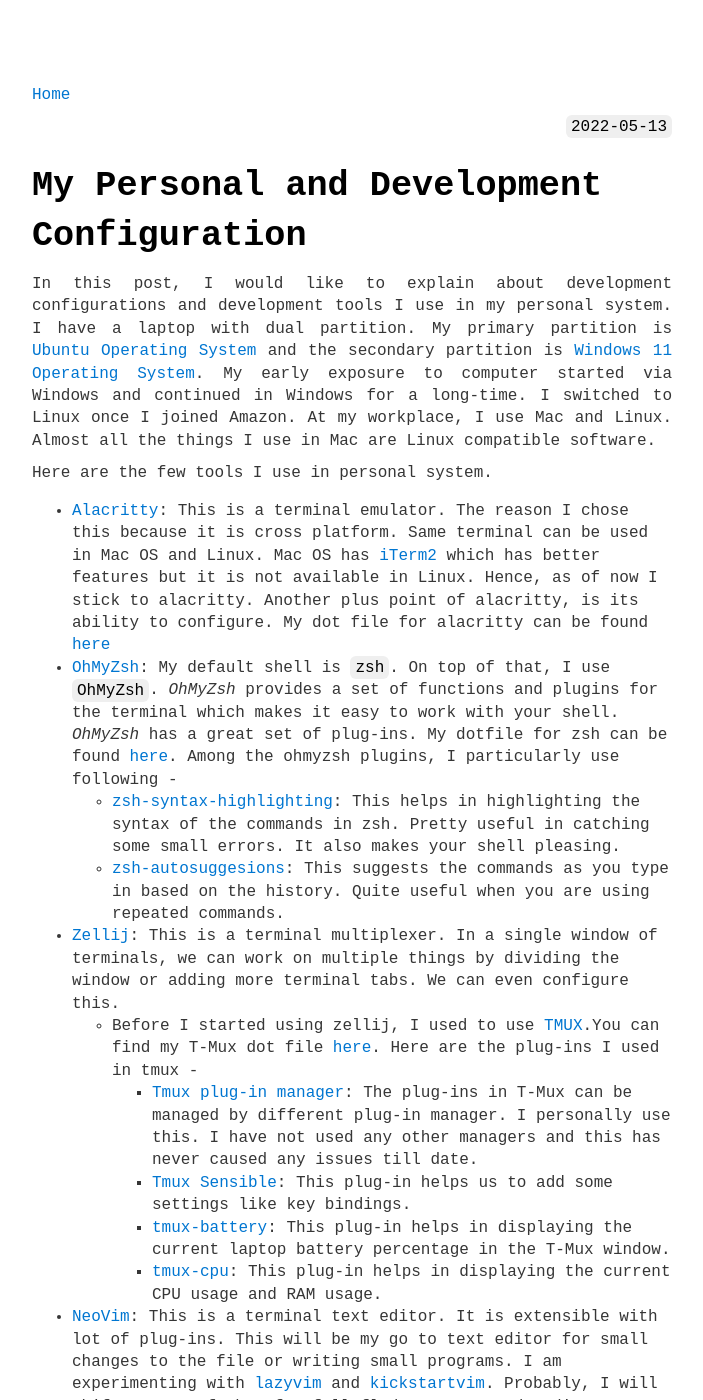
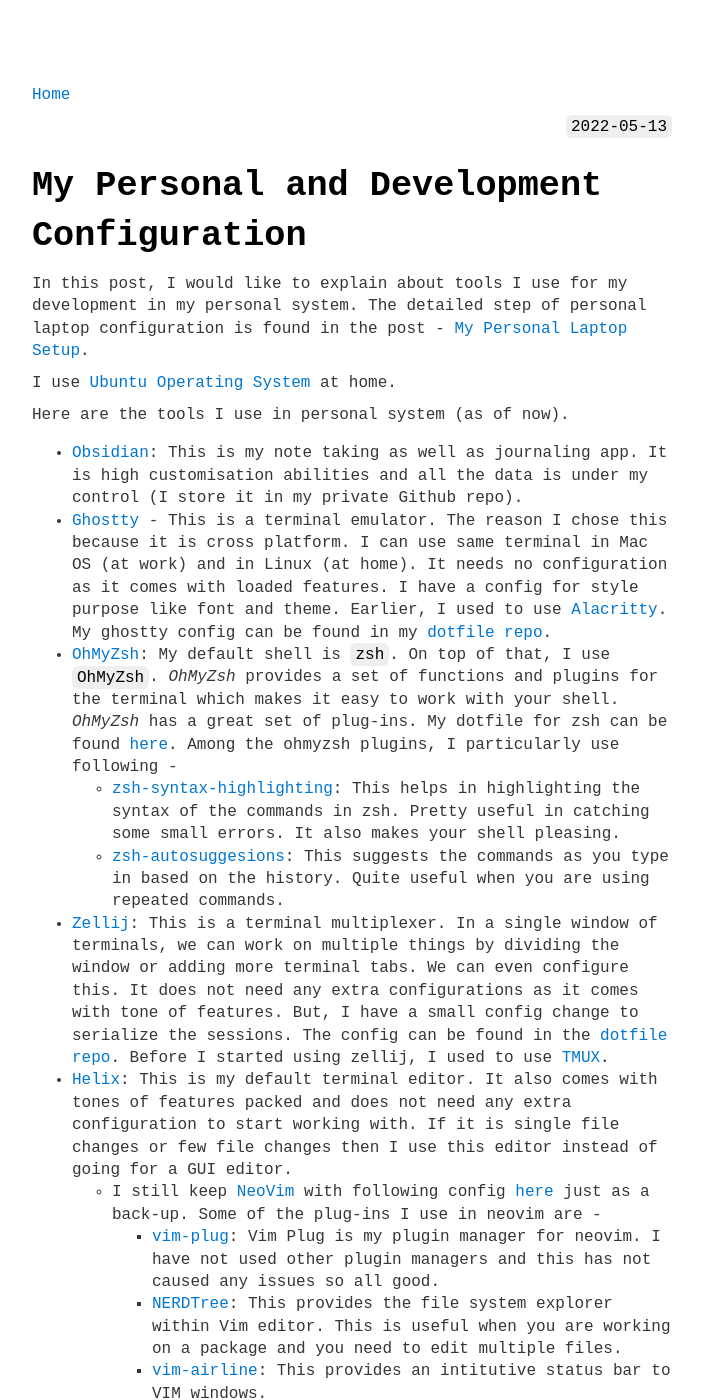
Before and after one commit to harsha-kadekar/harsha-kadekar.github.io, a Jekyll site: the page built from _posts/2022-05-13-my-development-configuration.md, in a window 1280 px wide and 1400 px high. Shown: the whole window, without its empty margins (288-991 px from the left). Built offline with Jekyll 4.4.1, drawn with Linux system fonts in a browser that asks for light colours; some of the changed text lies outside the part shown.

Commit message:
update: update development tools page

```diff
--- a/_posts/2022-05-13-my-development-configuration.md
+++ b/_posts/2022-05-13-my-development-configuration.md
@@ -3,40 +3,39 @@ category: Technical
 date: 2022-05-13
 layout: post
 title: My Personal and Development Configuration
-updated: 2024-11-07
+updated: 2026-02-14
 ---
 
-In this post, I would like to explain about development configurations and development tools I use in my personal system. I have a laptop with dual partition. My primary partition is [Ubuntu Operating System](https://ubuntu.com) and the secondary partition is [Windows 11 Operating System](https://www.microsoft.com/en-us/windows?r=1). My early exposure to computer started via Windows and continued in Windows for a long-time. I switched to Linux once I joined Amazon. At my workplace, I use Mac and Linux. Almost all the things I use in Mac are Linux compatible software.
+In this post, I would like to explain about tools I use for my development in my personal system. The detailed step of personal laptop configuration is found in the post - [My Personal Laptop Setup]({% post_url 2026-02-14-my-personal-laptop-setup %}).
+
+I use [Ubuntu Operating System](https://ubuntu.com)  at home.
 {: style="text-align: justify;"}
 
-Here are the few tools I use in personal system.
-- [Alacritty](https://alacritty.org): This is a terminal emulator. The reason I chose this because it is cross platform. Same terminal can be used in Mac OS and Linux. Mac OS has [iTerm2](https://iterm2.com) which has better features but it is not available in Linux. Hence, as of now I stick to alacritty. Another plus point of alacritty, is its ability to configure. My dot file for alacritty can be found [here](https://github.com/harsha-kadekar/dotfiles/blob/main/alacritty.yml)
+Here are the tools I use in personal system (as of now).
+- [Obsidian](https://obsidian.md): This is my note taking as well as journaling app. It is high customisation abilities and all the data is under my control (I store it in my private Github repo).
+- [Ghostty](https://ghostty.org) - This is a terminal emulator. The reason I chose this because it is cross platform. I can use same terminal in Mac OS (at work) and in Linux (at home). It needs no configuration as it comes with loaded features. I have a config for style purpose like font and theme. Earlier, I used to use [Alacritty](https://alacritty.org).  My ghostty config can be found in my [dotfile repo](https://github.com/harsha-kadekar/dotfiles/blob/main/ghostty_config).
 - [OhMyZsh](https://ohmyz.sh/): My default shell is `zsh`. On top of that, I use `OhMyZsh`. *OhMyZsh* provides a set of functions and plugins for the terminal which makes it easy to work with your shell. *OhMyZsh* has a great set of plug-ins. My dotfile for zsh can be found [here](https://github.com/harsha-kadekar/dotfiles/blob/main/zshrc). Among the ohmyzsh plugins, I particularly use following -
 	- [zsh-syntax-highlighting](https://github.com/zsh-users/zsh-syntax-highlighting): This helps in highlighting the syntax of the commands in zsh. Pretty useful in catching some small errors. It also makes your shell pleasing.
 	- [zsh-autosuggesions](https://github.com/zsh-users/zsh-autosuggestions): This suggests the commands as you type in based on the history. Quite useful when you are using repeated commands.
-- [Zellij](https://zellij.dev): This is a terminal multiplexer. In a single window of terminals, we can work on multiple things by dividing the window or adding more terminal tabs. We can even configure this.
-	- Before I started using zellij, I used to use [TMUX](https://github.com/tmux/tmux/wiki).You can find my T-Mux dot file [here](https://github.com/harsha-kadekar/dotfiles/blob/main/tmux.conf). Here are the plug-ins I used in tmux -
-		- [Tmux plug-in manager](https://github.com/tmux-plugins/tpm): The plug-ins in T-Mux can be managed by different plug-in manager. I personally use this. I have not used any other managers and this has never caused any issues till date.
-		- [Tmux Sensible](https://github.com/tmux-plugins/tmux-sensible): This plug-in helps us to add some settings like key bindings.
-		- [tmux-battery](https://github.com/tmux-plugins/tmux-battery): This plug-in helps in displaying the current laptop battery percentage in the T-Mux window.
-		- [tmux-cpu](https://github.com/tmux-plugins/tmux-cpu): This plug-in helps in displaying the current CPU usage and RAM usage.
-- [NeoVim](https://neovim.io): This is a terminal text editor. It is extensible with lot of plug-ins. This will be my go to text editor for small changes to the file or writing small programs. I am experimenting with [lazyvim](https://www.lazyvim.org) and [kickstartvim](https://github.com/nvim-lua/kickstart.nvim). Probably, I will shift to one of them for full fledge IDE or code editor once I am comfortable in any one of them. Until then,  [here](https://github.com/harsha-kadekar/dotfiles/blob/main/init.vim) is my dot file for neovim. Store the configuration in `~/.config/nvim/init.vim` file. Some of the plug-ins I use-
-	- [vim-plug](https://github.com/junegunn/vim-plug): Vim Plug is my plugin manager for neovim. I have not used other plugin managers and this has not caused any issues so all good.
-	- [NERDTree](https://github.com/preservim/nerdtree): This provides the file system explorer within Vim editor. This is useful when you are working on a package and you need to edit multiple files.
-	- [vim-airline](https://github.com/vim-airline/vim-airline): This provides an intitutive status bar to VIM windows.
-	- [vim-gitgutter](https://github.com/airblade/vim-gitgutter): When a file is getting edited, this will track the git changes and mark them for easy identification.
-	- [vim-sensible](https://github.com/tpope/vim-sensible): These helps to set some of the common configurations in the vim.
-- [Microsoft Visual Code](https://code.visualstudio.com): This is the editor I generally use for small projects from Java, Python, Angular, Ruby, Rust, you name it. The use-case of this fits between NeoVim and full fledged IDEs.
+- [Zellij](https://zellij.dev): This is a terminal multiplexer. In a single window of terminals, we can work on multiple things by dividing the window or adding more terminal tabs. We can even configure this. It does not need any extra configurations as it comes with tone of features. But, I have a small config change to serialize the sessions. The config can be found in the [dotfile repo](https://github.com/harsha-kadekar/dotfiles/blob/main/zellij_config.kdl).  Before I started using zellij, I used to use [TMUX](https://github.com/tmux/tmux/wiki).
+- [Helix](https://helix-editor.com): This is my default terminal editor. It also comes with tones of features packed and does not need any extra configuration to start working with. If it is single file changes or few file changes then I use this editor instead of going for a GUI editor.
+	- I still keep [NeoVim](https://neovim.io) with following config  [here](https://github.com/harsha-kadekar/dotfiles/blob/main/init.vim) just as a back-up. Some of the plug-ins I use in neovim are -
+		- [vim-plug](https://github.com/junegunn/vim-plug): Vim Plug is my plugin manager for neovim. I have not used other plugin managers and this has not caused any issues so all good.
+		- [NERDTree](https://github.com/preservim/nerdtree): This provides the file system explorer within Vim editor. This is useful when you are working on a package and you need to edit multiple files.
+		- [vim-airline](https://github.com/vim-airline/vim-airline): This provides an intitutive status bar to VIM windows.
+		- [vim-gitgutter](https://github.com/airblade/vim-gitgutter): When a file is getting edited, this will track the git changes and mark them for easy identification.
+		- [vim-sensible](https://github.com/tpope/vim-sensible): These helps to set some of the common configurations in the vim.
+- [Claude Code](https://code.claude.com/docs/en/overview): This is my LLM assistant.
+- [Zed](https://zed.dev): This is my go to editor for all the small programming projects.
 - [IntelliJ Idea Community Edition](https://www.jetbrains.com/idea/): This is my go to IDE for Java related projects.
 - [IntelliJ Pycharm](https://www.jetbrains.com/pycharm/): This is my go to IDE for python related projects.
-- [Obsidian](https://obsidian.md): This is my note taking as well as journaling app. It is high customisation abilities and all the data is under my control (I store it in my private Github repo).
 - [Vivaldi](https://vivaldi.com): This is my default browser.
-- [FireFox](https://www.mozilla.org/en-US/firefox/new/): FireFox is my backup browser.
-- [Ulaa](https://ulaa.com): This is also my backup browser. I flip between Firefox and Ulaa.
 - [Zoho Notebook](https://www.zoho.com/notebook/): This is my mobile note taking app.
+- [Instapaper](https://www.instapaper.com): I use this for mobile reading of bookmarked articles. This helps with offline reading.
+- [Arattai](https://www.arattai.in): I prefer this chatting app but most of my network is still in [whatsapp](https://www.whatsapp.com)
 - [KeyPass](https://keepass.info): This is my password storage tool. I use this version [KeePassXC](https://keepassxc.org/)
-- [Pomatez](https://zidoro.github.io/pomatez/): This is my pomodoro technique app. I use it to keep the pomodoro timer.
-- [Albert](https://albertlauncher.github.io): This is a keyboard launcher and added functionalities like search and others.
+- [Spotify](https://open.spotify.com): This is my music playlist app.
+- [Fusion RSS Reader](https://github.com/0x2E/fusion): To collect all the feeds for blogs I follow.
 
 The dot file configurations are not my own creation, rather I have taken from multiple places and tried to fit into something what works for me. If you use any good tools or configurations do let me know, so that I can try it.
 {: style="text-align: justify;"}
--- a/_posts/2026-02-14-my-personal-laptop-setup.md
+++ b/_posts/2026-02-14-my-personal-laptop-setup.md
@@ -6,7 +6,9 @@ title: My Personal Laptop Setup
 updated: 2026-02-14
 ---
 
-This post describes how I setup my personal laptop. The use my personal laptop for few things at home
+This post describes how I setup my personal laptop. To just view the list of applications I use, visit [My Personal and Development Configuration]({% post_url 2022-05-13-my-development-configuration %}) page.
+
+The use my personal laptop for few things at home
 - Personal Home Management Tool - Keeping track of tasks, accounting, preparing documents, investigating about various chores, etc.
 - Personal Home Entertainment System - We do not have a separate T.V. at home. Any entertainment we want to view is via this personal compute and a big monitor.
 - Development Machine - Used for our personal tech projects. Both me and my wife has our own login and we code and build stuff.
```
